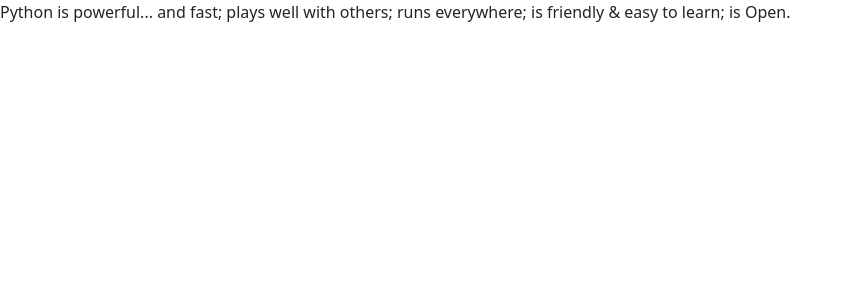
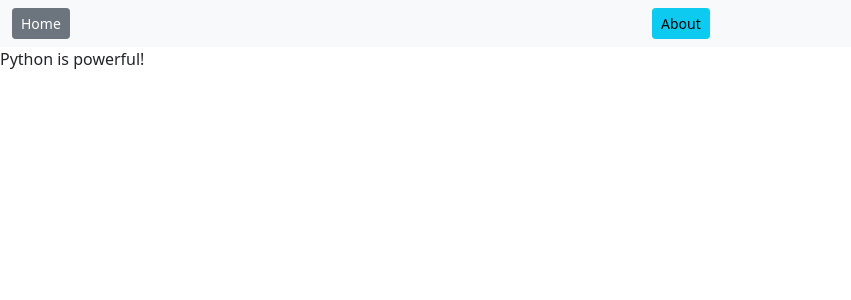
Before and after one commit to Gugenot/otus, a Flask app: page /about/ in a window 1280 px wide. Shown: the top 300 px of the page, without its empty margins (0-851 px from the left). Run offline with Flask 3, Linux system fonts and the light colour scheme.

Commit message:
add homework_05 changes

```diff
--- a/homework_05/app.py
+++ b/homework_05/app.py
@@ -14,12 +14,10 @@
 from flask import Flask
 
 from .views.about import about_app
+from .views.home import home_app
 
 app = Flask(__name__)
 
 app.register_blueprint(about_app, url_prefix="/about")
 
-
-@app.get("/")
-def hello_page():
-    return "<p>Hello, the students!</p>"
+app.register_blueprint(home_app, url_prefix="/")
--- a/homework_05/templates/about/about.html
+++ /dev/null
@@ -1,15 +0,0 @@
-{% extends 'base.html' %}
-
-{% block title %}
-About the Python
-{% endblock %}
-
-{% block body %}
-
-    Python is powerful... and fast;
-    plays well with others;
-    runs everywhere;
-    is friendly & easy to learn;
-    is Open.
-
-{% endblock %}
--- a/homework_05/templates/base.html
+++ b/homework_05/templates/base.html
@@ -1,11 +1,10 @@
 <!doctype html>
 <html lang="en">
   <head>
-    <!-- Required meta tags -->
+
     <meta charset="utf-8">
     <meta name="viewport" content="width=device-width, initial-scale=1">
 
-    <!-- Bootstrap CSS -->
     <link href="https://cdn.jsdelivr.net/npm/bootstrap@5.0.2/dist/css/bootstrap.min.css" rel="stylesheet" integrity="sha384-EVSTQN3/azprG1Anm3QDgpJLIm9Nao0Yz1ztcQTwFspd3yD65VohhpuuCOmLASjC" crossorigin="anonymous">
 
     <title>
@@ -15,19 +14,28 @@
     </title>
   </head>
   <body>
+
+    <nav class="navbar navbar-expand-lg navbar-light bg-light">
+      <div class="container-fluid">
+        <a href="{{ url_for('home_app.home_page') }}">
+          <button class="btn btn-secondary btn-sm" type="button" >Home</button>
+        </a>
+      </div>
+
+      <div class="container-fluid">
+          <a href="{{ url_for('about_app.about_page') }}">
+            <button type="button" class="btn btn-info btn-sm">About</button>
+          </a>
+      </div>
+    </nav>
+
     {% block body %}
         Base body
     {% endblock %}
 
-    <!-- Optional JavaScript; choose one of the two! -->
-
-    <!-- Option 1: Bootstrap Bundle with Popper -->
     <script src="https://cdn.jsdelivr.net/npm/bootstrap@5.0.2/dist/js/bootstrap.bundle.min.js" integrity="sha384-MrcW6ZMFYlzcLA8Nl+NtUVF0sA7MsXsP1UyJoMp4YLEuNSfAP+JcXn/tWtIaxVXM" crossorigin="anonymous"></script>
-
-    <!-- Option 2: Separate Popper and Bootstrap JS -->
-    <!--
     <script src="https://cdn.jsdelivr.net/npm/@popperjs/core@2.9.2/dist/umd/popper.min.js" integrity="sha384-IQsoLXl5PILFhosVNubq5LC7Qb9DXgDA9i+tQ8Zj3iwWAwPtgFTxbJ8NT4GN1R8p" crossorigin="anonymous"></script>
     <script src="https://cdn.jsdelivr.net/npm/bootstrap@5.0.2/dist/js/bootstrap.min.js" integrity="sha384-cVKIPhGWiC2Al4u+LWgxfKTRIcfu0JTxR+EQDz/bgldoEyl4H0zUF0QKbrJ0EcQF" crossorigin="anonymous"></script>
-    -->
+
   </body>
 </html>
--- /dev/null
+++ b/homework_05/templates/pages/about.html
@@ -0,0 +1,11 @@
+{% extends 'base.html' %}
+
+{% block title %}
+About the Python
+{% endblock %}
+
+{% block body %}
+
+    Python is powerful!
+
+{% endblock %}
--- a/homework_05/views/about.py
+++ b/homework_05/views/about.py
@@ -7,4 +7,4 @@
 
 @about_app.get("/", endpoint="about_page")
 def about_page():
-    return render_template("about/about.html")
+    return render_template("pages/about.html")
```
Also changed, not shown: homework_05/requirements.txt (+18 -0 lines), homework_05/templates/macros/back_to_products_list.html (deleted, +0 -7 lines), homework_05/templates/pages/home.html (added, +11 -0 lines), homework_05/views/home.py (added, +10 -0 lines), README.md.
